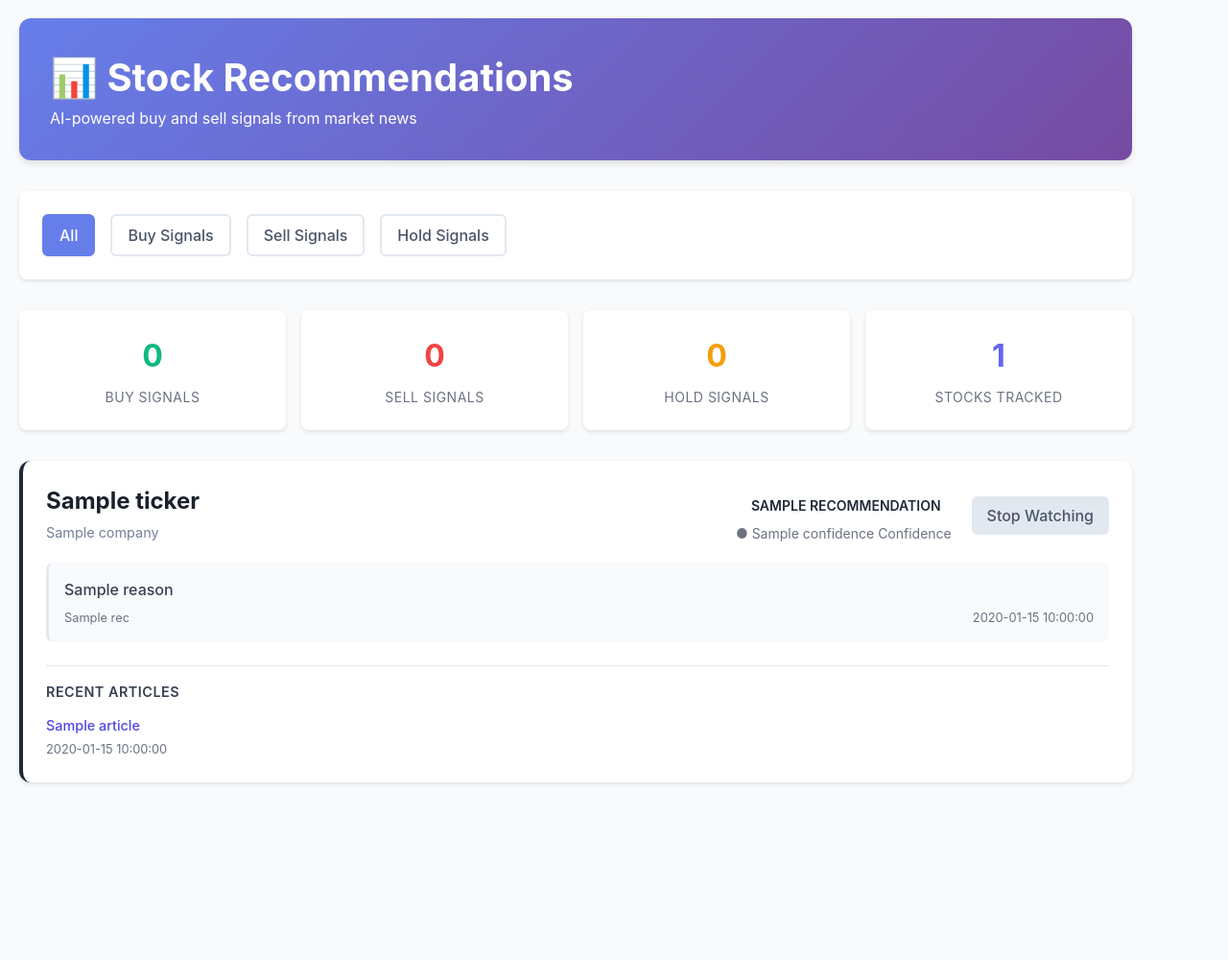
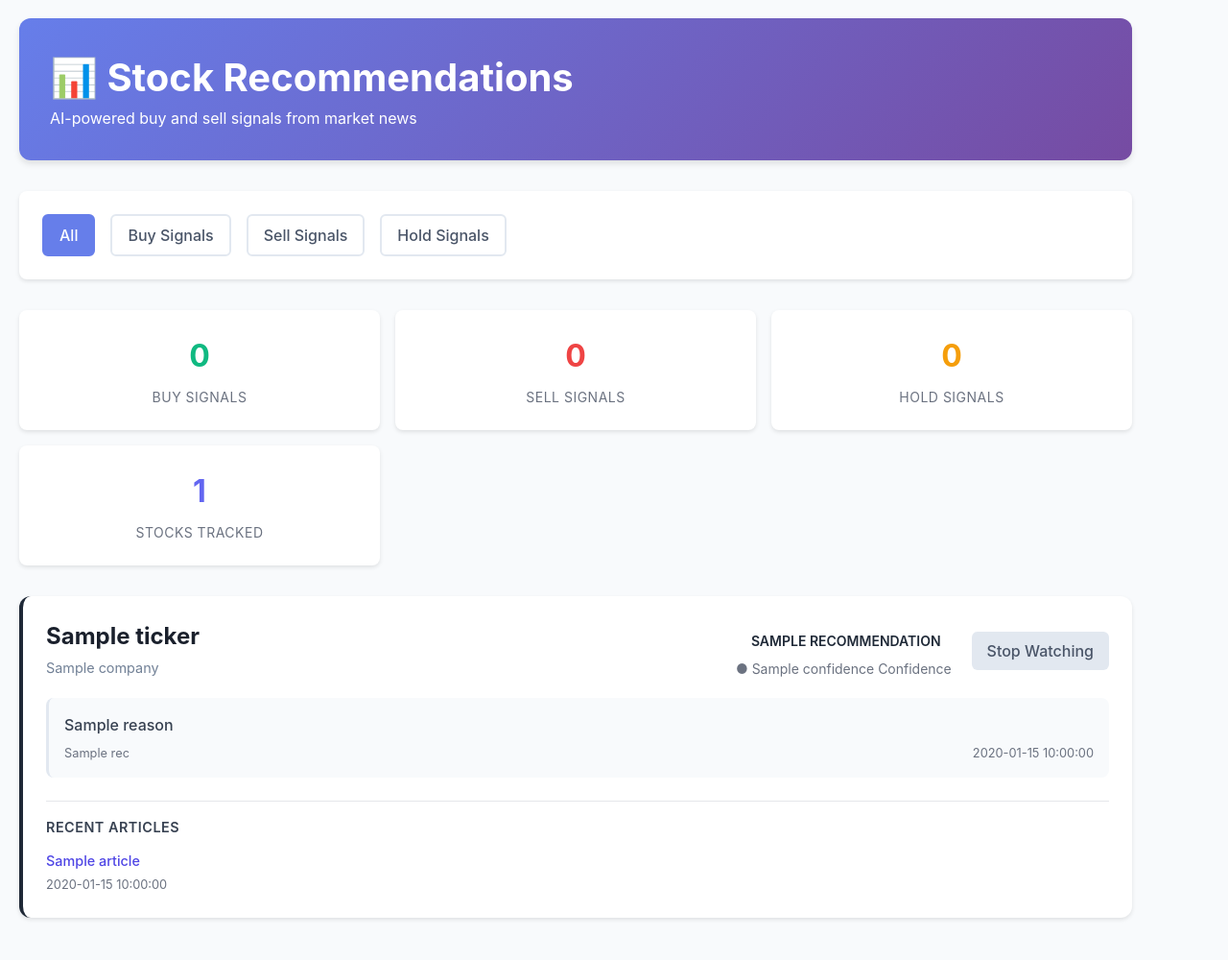
Before and after one commit to JHenzi/MarketGPT, a Flask app: template templates/recommendations.html in a window 1280 px wide. Shown: the part 105-1105 px from the top of the page at 96% size. Before the commit the page ends 922 px from the top, so only its background shows below. Run offline with Flask 3, Linux system fonts and the light colour scheme; the template is opened without the code that fills it: most values are stand-ins (such as "Sample title", 1, 10 or a date in 2020); some libraries are stand-ins or nearby versions.

Commit message:
Feat: Adjust CSS for wider layouts and improved chat/recommendations display
- Increased max-width of .main-content-area to 1400px for wider page layouts.
- Widened the chat interface on chat.html by changing max-w-2xl to max-w-4xl.
- Adjusted .stats grid on recommendations.html to display fewer, wider columns (typically 4 on larger screens).
- Confirmed global body styles do not impose max-width or padding.

```diff
--- a/static/style.css
+++ b/static/style.css
@@ -234,7 +234,7 @@ nav.main-nav .nav-links a.active { /* Added .active class for current page indic
 /* Stats (from recommendations.html) */
 .stats {
     display: grid;
-    grid-template-columns: repeat(auto-fit, minmax(200px, 1fr));
+    grid-template-columns: repeat(auto-fit, minmax(280px, 1fr)); /* Adjusted minmax for wider columns */
     gap: 1rem;
     margin-bottom: 2rem;
 }
@@ -444,7 +444,7 @@ body.sources-page {
 
 /* General container for centered content */
 .main-content-area {
-    max-width: 1200px;
+    max-width: 1400px; /* Increased max-width */
     margin: 0 auto; /* Center content */
     padding: 20px;    /* Add padding around content */
     flex-grow: 1; /* Allows this area to grow and push footer down */
--- a/templates/chat.html
+++ b/templates/chat.html
@@ -12,7 +12,7 @@
 
 <!-- Centered container -->
 <div class="main-content-area flex-1 flex items-center justify-center px-4"> <!-- Added main-content-area -->
- <div class="w-full max-w-2xl bg-white rounded-xl shadow-lg p-8">
+ <div class="w-full max-w-4xl bg-white rounded-xl shadow-lg p-8"> <!-- Changed max-w-2xl to max-w-4xl -->
  <h1 class="text-3xl font-bold text-center text-gray-800 mb-6">🧠 MarketGPT Agent</h1>
  <form method="POST" class="space-y-4" id="chatForm">
  <textarea
```
